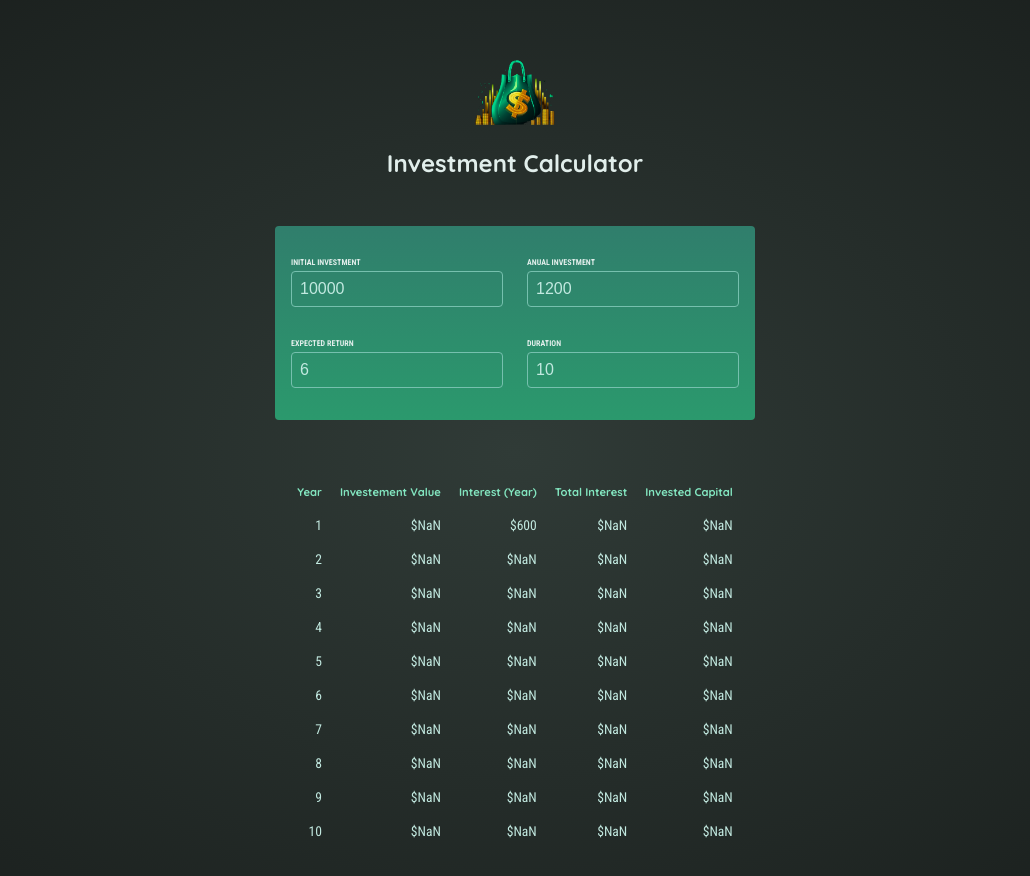
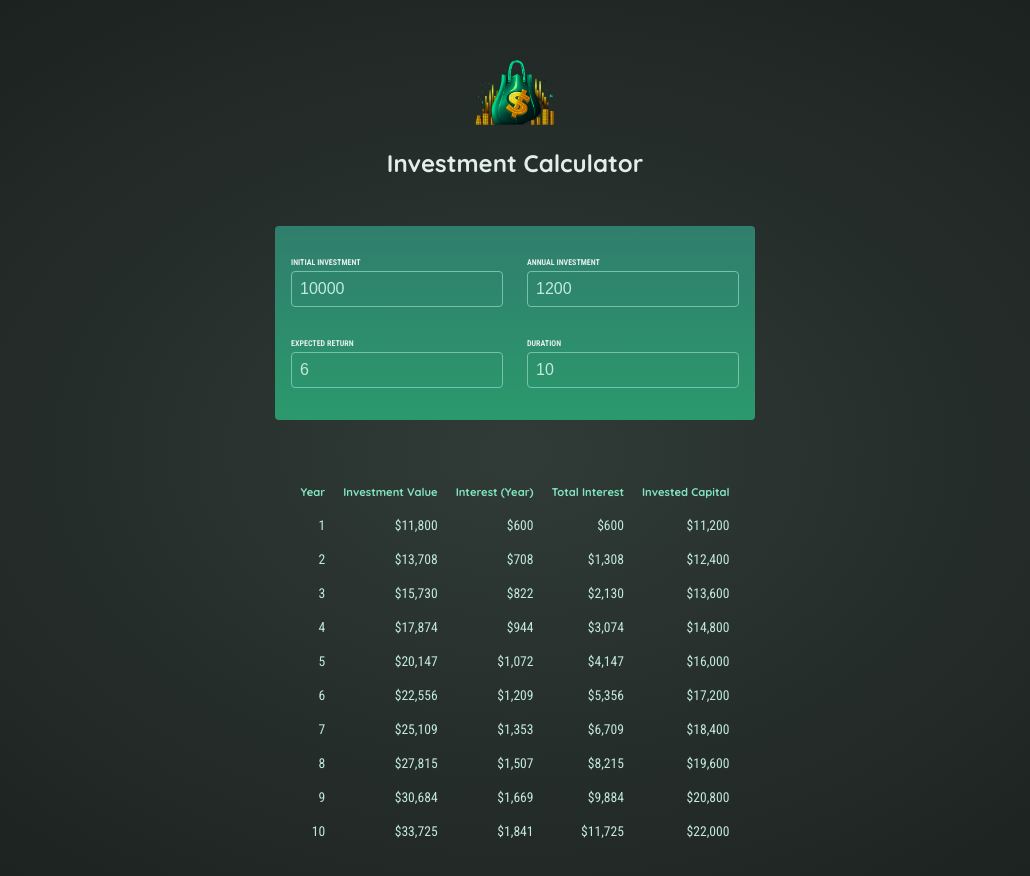
Before and after one commit to aleale2121/investment-calculator, a React (Vite) app: page / in a window 1280 px wide. Shown: the top 876 px of the page, without its empty margins (125-1155 px from the left). Built offline with nearby package versions, Linux system fonts and the light colour scheme.

Commit message:
conditionally outputing result

```diff
--- a/src/App.jsx
+++ b/src/App.jsx
@@ -1,14 +1,19 @@
 import { useState } from "react";
+
 import Header from "./components/Header.jsx";
 import UserInput from "./components/UserInput.jsx";
 import Results from "./components/Results.jsx";
+
 function App() {
   const [userInput, setUserInput] = useState({
     initialInvestment: 10000,
-    anualInvestment: 1200,
+    annualInvestment: 1200,
     expectedReturn: 6,
     duration: 10,
   });
+
+  const inputIsValid = userInput.duration >= 1;
+
   function handleChange(inputIdentifier, newValue) {
     setUserInput((prevUserInput) => {
       return {
@@ -21,8 +26,11 @@ function App() {
   return (
     <>
       <Header />
-      <UserInput onChange={handleChange} userInput={userInput} />
-      <Results input={userInput}/>
+      <UserInput userInput={userInput} onChange={handleChange} />
+      {!inputIsValid && (
+        <p className="center">Please enter a duration greater than zero.</p>
+      )}
+      {inputIsValid && <Results input={userInput} />}
     </>
   );
 }
--- a/src/components/Results.jsx
+++ b/src/components/Results.jsx
@@ -1,29 +1,31 @@
 import { calculateInvestmentResults, formatter } from "../util/investment.js";
+
 export default function Results({ input }) {
-  const resultData = calculateInvestmentResults(input);
+  const resultsData = calculateInvestmentResults(input);
   const initialInvestment =
-    resultData[0].valueEndOfYear -
-    resultData[0].interest -
-    resultData[0].annualInvestment;
-  console.log(resultData);
+    resultsData[0].valueEndOfYear -
+    resultsData[0].interest -
+    resultsData[0].annualInvestment;
+
   return (
     <table id="result">
       <thead>
         <tr>
           <th>Year</th>
-          <th>Investement Value</th>
+          <th>Investment Value</th>
           <th>Interest (Year)</th>
           <th>Total Interest</th>
           <th>Invested Capital</th>
         </tr>
       </thead>
       <tbody>
-        {resultData.map((yearData) => {
+        {resultsData.map((yearData) => {
           const totalInterest =
             yearData.valueEndOfYear -
             yearData.annualInvestment * yearData.year -
             initialInvestment;
           const totalAmountInvested = yearData.valueEndOfYear - totalInterest;
+
           return (
             <tr key={yearData.year}>
               <td>{yearData.year}</td>
--- a/src/components/UserInput.jsx
+++ b/src/components/UserInput.jsx
@@ -1,5 +1,3 @@
-import { useState } from "react";
-
 export default function UserInput({ onChange, userInput }) {
   return (
     <section id="user-input">
@@ -8,22 +6,22 @@ export default function UserInput({ onChange, userInput }) {
           <label>Initial Investment</label>
           <input
             type="number"
+            required
             value={userInput.initialInvestment}
             onChange={(event) =>
               onChange("initialInvestment", event.target.value)
             }
-            required
           />
         </p>
         <p>
-          <label>Anual Investment</label>
+          <label>Annual Investment</label>
           <input
             type="number"
-            value={userInput.anualInvestment}
+            required
+            value={userInput.annualInvestment}
             onChange={(event) =>
-              onChange("anualInvestment", event.target.value)
+              onChange("annualInvestment", event.target.value)
             }
-            required
           />
         </p>
       </div>
@@ -32,18 +30,18 @@ export default function UserInput({ onChange, userInput }) {
           <label>Expected Return</label>
           <input
             type="number"
+            required
             value={userInput.expectedReturn}
             onChange={(event) => onChange("expectedReturn", event.target.value)}
-            required
           />
         </p>
         <p>
           <label>Duration</label>
           <input
             type="number"
+            required
             value={userInput.duration}
             onChange={(event) => onChange("duration", event.target.value)}
-            required
           />
         </p>
       </div>
```
